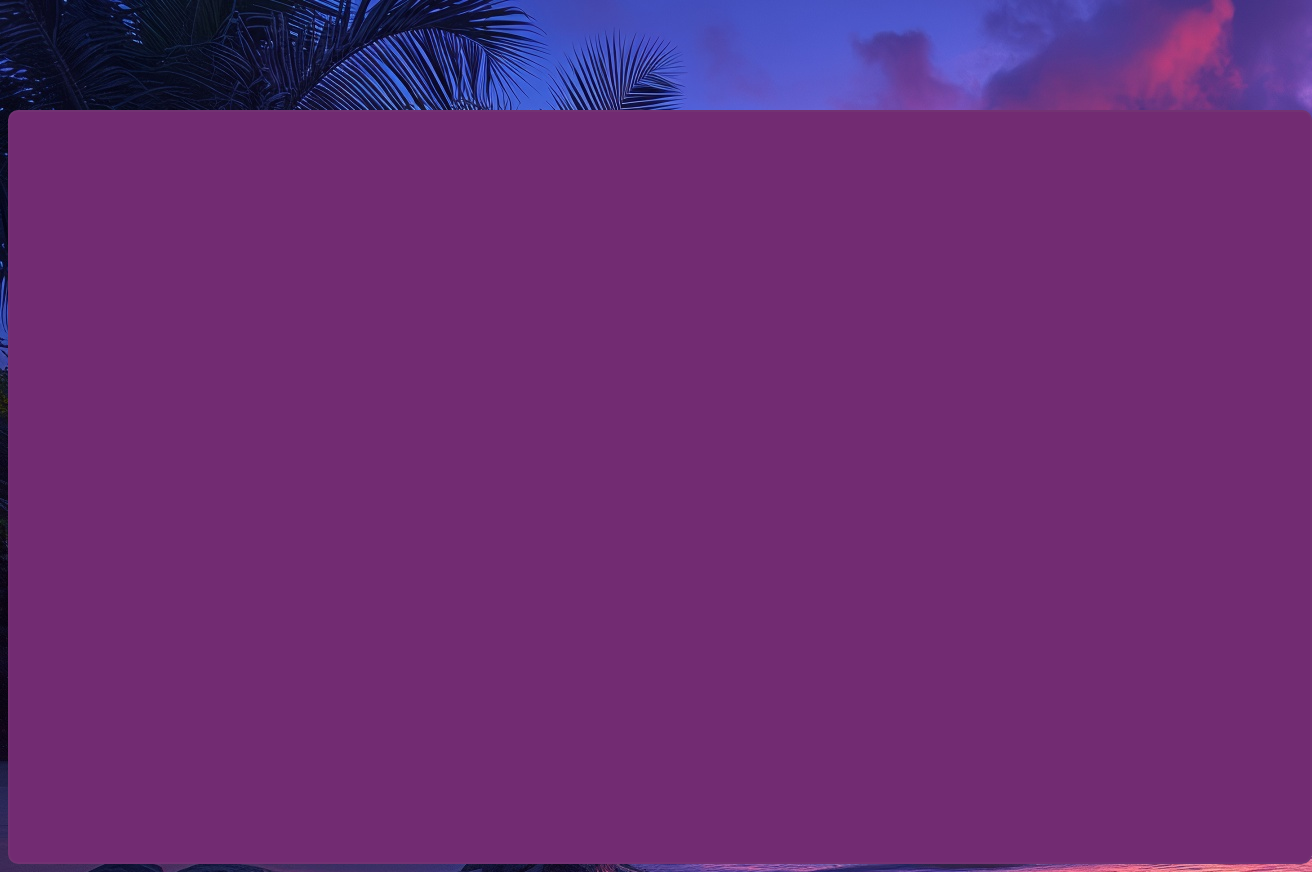
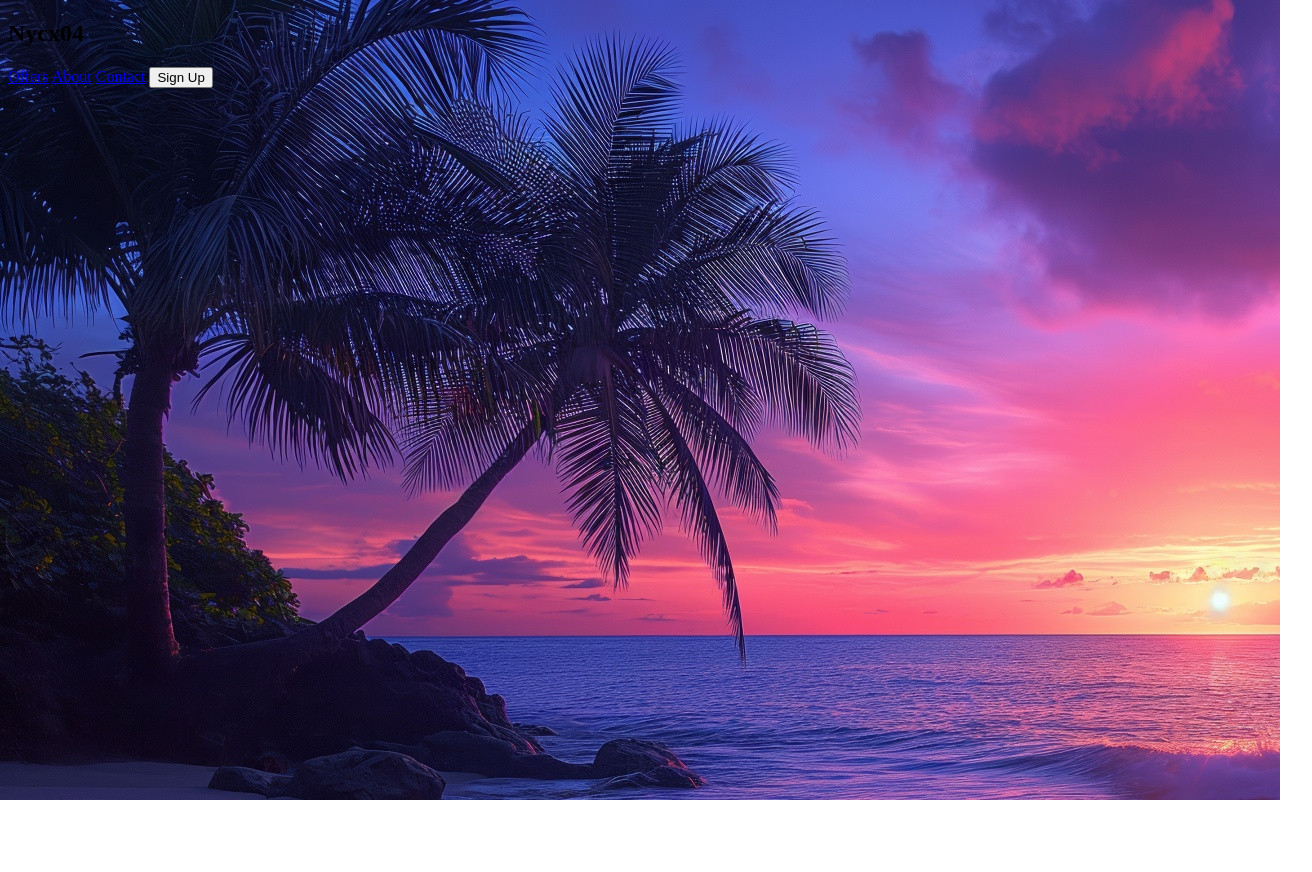
Before and after one commit to Nycx04/Event-Booking-Website, a plain HTML site: page Index.html in a window 1280 px wide. Shown: the whole page, 1312 px wide, since content can reach past the window. After the commit the page ends 800 px from the top, so only its background shows below. Drawn offline with Linux system fonts and the light colour scheme.

Commit message:
Update Index.html

```diff
--- a/Index.html
+++ b/Index.html
@@ -3,12 +3,22 @@
 <head>
     <meta charset="UTF-8">
     <meta name="viewport" content="width=device-width, initial-scale=1.0">
-    <title>Event Booking Website</title>
+    <title>Booking Website</title>
     <link rel="stylesheet" href="style.css">
+    <link href="https://fonts.googleapis.com/css2?family=Luckiest+Guy&display=swap" rel="stylesheet">
 </head>
 <body>
-    <main class="box">
+    <h2 class="comp">Nycx04</h2>
+    <header class="head">
+        <nav class="nav">
+            <a href="#" class="navtext">Offers</a>
+            <a href="#" class="navtext">About</a>
+            <a href="#" class="navtext">Contact</a>
+            <input class="but" type="button" value="Sign Up" onclick="href='login.html'">
+        </nav>
+    </header>
+        <main class="main1">
 
-    </main>
+        </main>
 </body>
 </html>
```
